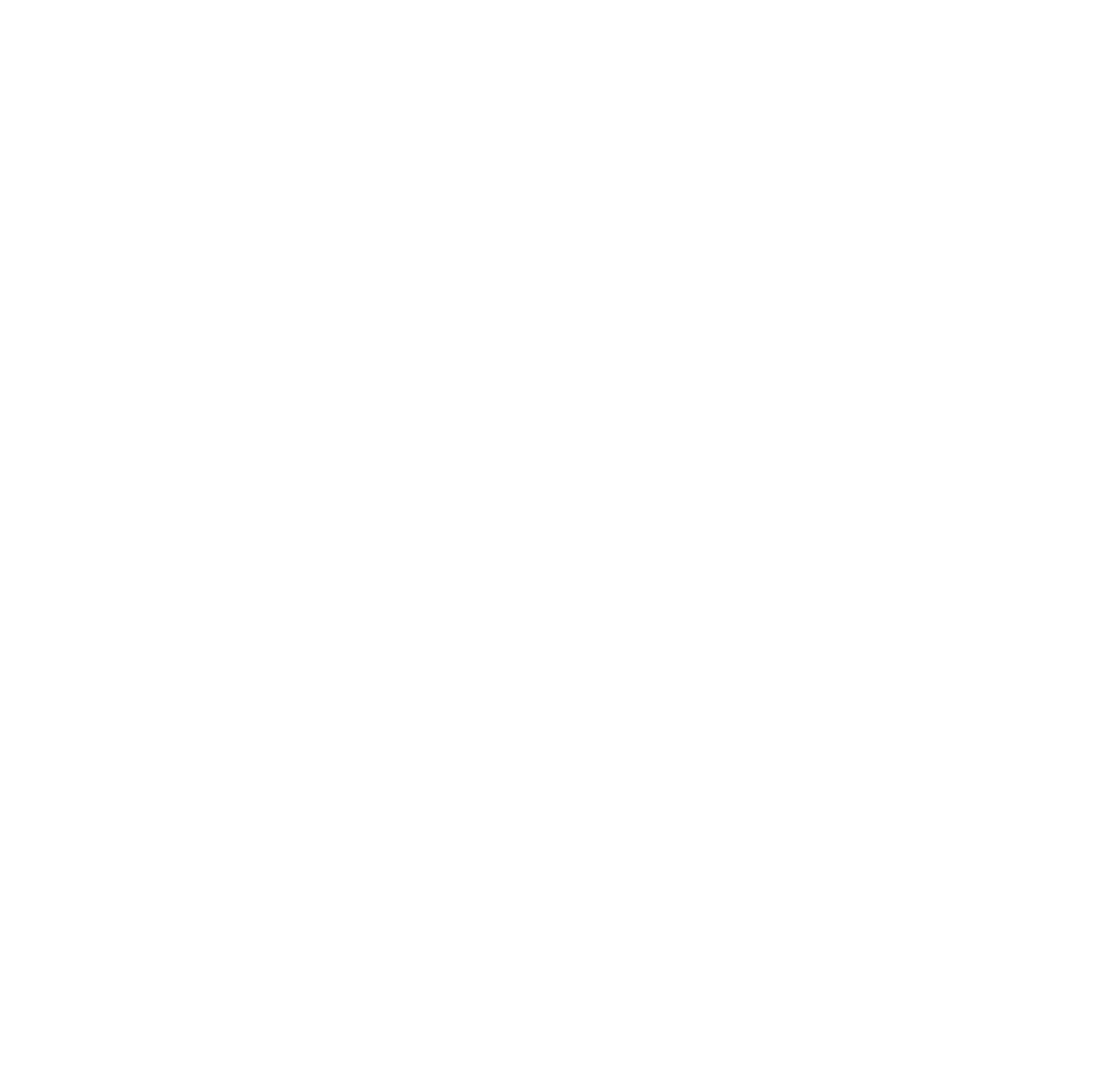
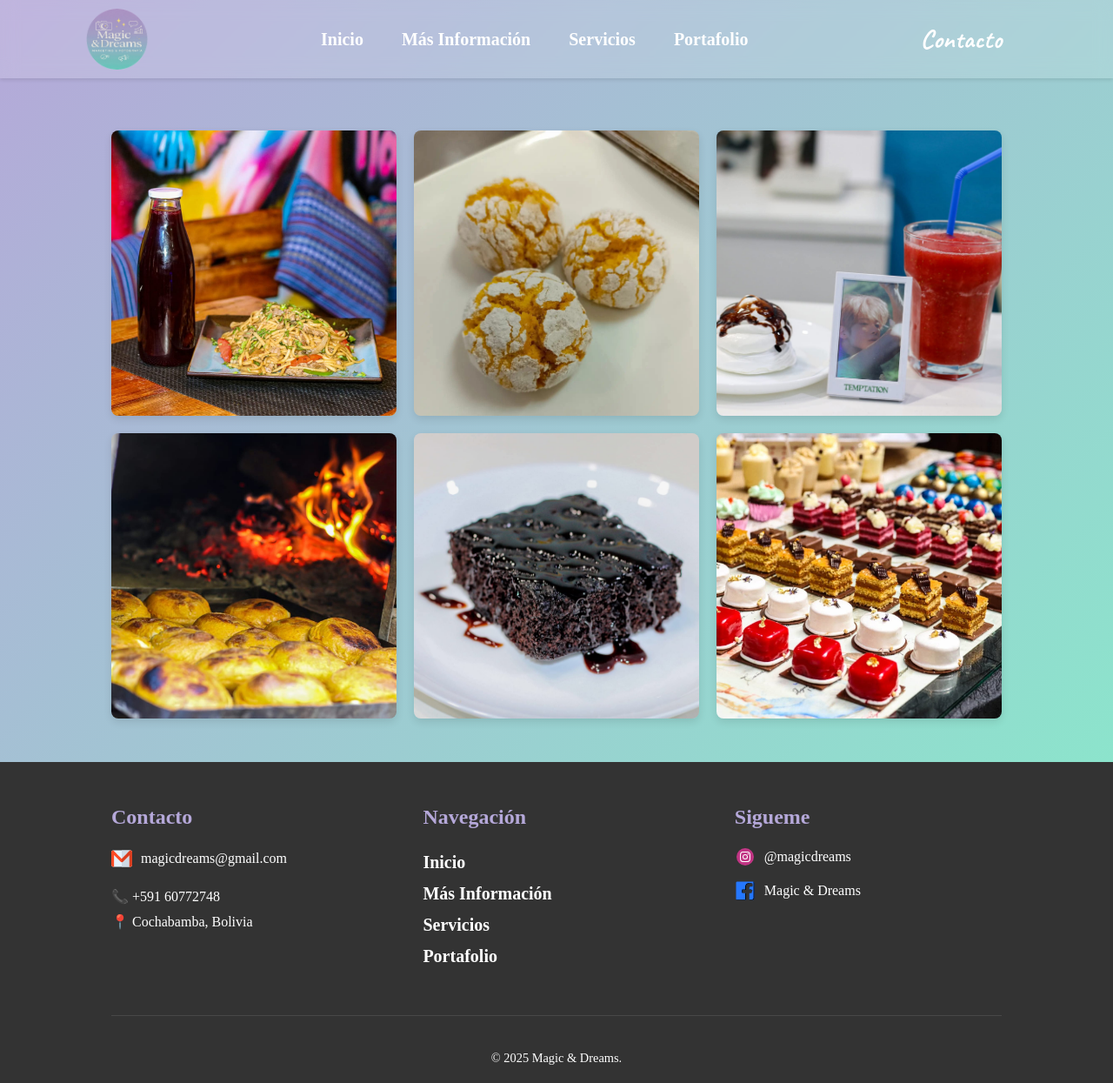
Before and after one commit to BRafa34/Marketing-y-Fotografia, a plain HTML site: page templates/portafolio.html in a window 1280 px wide. Shown: the whole page at 87% size. Before the commit the page ends 800 px from the top, so only its background shows below. Drawn offline with Linux system fonts and the light colour scheme.

Commit message:
Portafolio basico

```diff
--- /dev/null
+++ b/static/css/portafolio.css
@@ -0,0 +1,277 @@
+/* Importacion de Fuentes */
+
+@import url('https://fonts.googleapis.com/css2?family=Caveat:wght@400..700&display=swap');
+
+/*Paleta de Colores*/
+:root {
+    --color-lavanda: #b5a8d9;
+    --color-verde-menta: #8ce4cc;
+    --color-celeste: #74d4e0;
+
+    --color-primario: #ffffff;
+
+    --color-neutro-blanco: #ffffff;
+    --color-neutro-oscuro: #666666;
+    --color-neutro-gris-claro: #e5e5e5;
+
+    --color-texto-principal: #ffffff;
+    --color-texto-secundario: #444444;
+
+    --color-borde-claro: #f7f9fa;
+    --color-sombra: rgba(0, 0, 0, 0.1);
+}
+* {
+    margin: 0;
+    padding: 0;
+    box-sizing: border-box;
+}
+html{
+    scroll-behavior: smooth;
+}
+.body {
+    width: 100%;
+    height: 100%;
+    background-color: var(--color-neutro-blanco);/**/
+    color: var(--color-texto-secundario);/**/
+}
+/* Navbar Styles */
+header {
+    position: fixed; /* 💡 Navbar flotante sobre el hero */
+    top: 0;
+    left: 0;
+    width: 100%;
+    z-index: 10;
+    height: 90px;
+    overflow: visible;
+    display: flex;
+    justify-content: space-between;
+    align-items: center;
+    padding: 15px 10%;
+    background: rgba(255, 255, 255, 0.15);
+    backdrop-filter: blur(10px);
+    /*background: linear-gradient(90deg, var(--color-lavanda), var(--color-verde-menta));*/
+    box-shadow: 0 2px 4px var(--color-sombra);
+}
+li, a, button {
+    font-weight: 700;
+    font-size: 20px;
+    cursor: pointer;
+    text-decoration: none;
+}
+.logo{
+    height: 70px;
+    width: auto;
+    margin-left: -30px;
+    object-fit: contain;
+}
+.btn-contact {
+    font-family: "Caveat", cursive;
+    color: var(--color-primario);
+    border: none;
+    border-radius: 50px;
+    transition: all 0.3s ease 0s;
+    font-size: 30px;
+    background: none;
+}
+.btn-contact:hover {
+    color: var(--color-texto-secundario);
+    transform: translateY(-5px);
+}
+.logo {
+    cursor: pointer;
+}
+.nav-links {
+    list-style: none;
+}
+.nav-links li {
+    display: inline-block;
+    padding: 0px 20px;
+}
+.nav-links li a {
+    transition: all 0.3s ease 0s;
+    color: var(--color-primario);
+}
+.nav-links li a:hover {
+    color: var(--color-neutro-oscuro);
+}
+/* Responsive Navbar */
+
+/* Footer */
+.main-footer {
+    background-color: #333333;
+    color: var(--color-texto-principal);
+    padding: 50px 10% 20px;
+}
+
+.footer-content {
+    display: flex;
+    flex-wrap: wrap;
+    justify-content: space-between;
+    max-width: 1200px;
+    margin: 0 auto 30px;
+    border-bottom: 1px solid rgba(255, 255, 255, 0.1);
+    padding-bottom: 30px;
+}
+
+.footer-section {
+    width: 30%;
+    min-width: 200px;
+    margin-bottom: 20px;
+}
+
+.footer-section h4 {
+    color: var(--color-lavanda);
+    font-size: 1.5em;
+    margin-bottom: 20px;
+}
+.footer-navigation ul {
+    list-style: none;
+    padding: 0;
+}
+
+.footer-navigation a,
+.footer-contact p {
+    color: var(--color-texto-principal);
+    text-decoration: none;
+    font-size: 1em;
+    line-height: 1.8;
+    transition: color 0.3s;
+}
+.footer-contact img{
+    width: 24px;
+    height: 24px;
+    transition: filter 0.3s;
+}
+.footer-navigation a:hover {
+    color: var(--color-verde-menta);
+}
+.contact-item,
+.social-item{
+    display: flex;
+    align-items: center;
+    gap: 10px;
+    margin-bottom: 15px;
+    line-height: 1.5;
+}
+.contact-item img,
+.social-item img {
+    width: 24px;
+    height: 24px;
+}
+.contact-item p,
+.social-item p {
+    color: var(--color-texto-principal);
+    margin: 0;
+    font-size: 1em;
+}
+.footer-bottom {
+    max-width: 1200px;
+    margin: 0 auto;
+    text-align: center;
+    font-size: 0.9em;
+    padding-top: 10px;
+}
+
+/* Responsive Footer */
+@media (max-width: 768px) {
+    .footer-content {
+        flex-direction: column;
+        align-items: center;
+        text-align: center;
+    }
+    .footer-section {
+        width: 100%;
+        min-width: auto;
+        margin-bottom: 30px;
+    }
+    .social-links {
+        justify-content: center;
+    }
+}
+
+/* Section: Portafolio */
+.portafolio-main-title {
+    font-size: 4em;
+    color: var(--color-neutro-blanco);
+    font-weight: 700;
+}
+
+.portafolio-grid-section {
+    padding: 40px 10%;
+    background-color: var(--color-neutro-gris-claro);
+    background: linear-gradient(135deg, var(--color-lavanda) 0%, var(--color-verde-menta) 100%);
+    padding-top: 150px; /* Espacio para el Navbar fijo */
+    padding-bottom: 50px;
+    text-align: center;
+}
+
+.portafolio-grid-container {
+    max-width: 1200px;
+    margin: 0 auto;
+    display: grid;
+    /* Cuadrícula base: 3 columnas, ajustando para diferentes tamaños */
+    grid-template-columns: repeat(auto-fit, minmax(300px, 1fr));
+    gap: 20px;
+}
+
+.grid-item {
+    overflow: hidden;
+    border-radius: 8px;
+    box-shadow: 0 4px 10px var(--color-sombra);
+    cursor: pointer;
+    position: relative;
+    padding-bottom: 100%;
+    height: 0;
+}
+
+.grid-item img {
+    position: absolute;
+    top: 0;
+    left: 0;
+    width: 100%;
+    height: 100%;
+    object-fit: cover;
+    display: block;
+    transition: transform 0.4s ease-in-out;
+}
+
+.grid-item:hover img {
+    transform: scale(1.05);
+}
+
+.lightbox {
+    display: none; /* Oculto por defecto */
+    position: fixed;
+    z-index: 100;
+    padding-top: 50px;
+    left: 0;
+    top: 0;
+    width: 100%;
+    height: 100%;
+    overflow: auto;
+    background-color: rgba(0, 0, 0, 0.8);
+}
+
+.lightbox-content {
+    margin: auto;
+    display: block;
+    width: 90%;
+    max-width: 900px;
+    max-height: 90%;
+}
+
+.lightbox-close {
+    position: absolute;
+    top: 15px;
+    right: 35px;
+    color: #f1f1f1;
+    font-size: 40px;
+    font-weight: bold;
+    transition: 0.3s;
+    cursor: pointer;
+}
+
+.lightbox-close:hover,
+.lightbox-close:focus {
+    color: var(--color-celeste);
+}
--- /dev/null
+++ b/static/js/portafolio.js
@@ -0,0 +1,31 @@
+document.addEventListener('DOMContentLoaded', function() {
+    const gridItems = document.querySelectorAll('.grid-item img');
+    const lightbox = document.getElementById('lightbox');
+    const lightboxImage = document.getElementById('lightbox-image');
+    const closeBtn = document.querySelector('.lightbox-close');
+    gridItems.forEach(img => {
+        img.addEventListener('click', function() {
+            const imgSrc = this.getAttribute('data-img-src') || this.src;
+
+            lightboxImage.src = imgSrc;
+            lightbox.style.display = 'block';
+            document.body.style.overflow = 'hidden';
+        });
+    });
+    closeBtn.addEventListener('click', function() {
+        lightbox.style.display = 'none';
+        document.body.style.overflow = 'auto';
+    });
+    lightbox.addEventListener('click', function(e) {
+        if (e.target === lightbox) {
+            lightbox.style.display = 'none';
+            document.body.style.overflow = 'auto';
+        }
+    });
+    document.addEventListener('keydown', function(e) {
+        if (e.key === 'Escape' && lightbox.style.display === 'block') {
+            lightbox.style.display = 'none';
+            document.body.style.overflow = 'auto';
+        }
+    });
+});
--- a/templates/portafolio.html
+++ b/templates/portafolio.html
@@ -0,0 +1,92 @@
+<!DOCTYPE html>
+<html lang="en">
+<head>
+    <meta charset="UTF-8">
+    <meta name="viewport" content="width=device-width, initial-scale=1.0">
+    <title>Portafolio | Magic & Dreams</title>
+    <link rel="stylesheet" href="/static/css/portafolio.css">
+</head>
+<body>
+    <header class="navbar">
+        <img class="logo" src="/static/img/logo.png" alt="logo">
+        <nav>
+            <ul class="nav-links">
+                <li><a href="index.html">Inicio</a></li>
+                <li><a href="about_me.html">Más Información</a></li>
+                <li><a href="servicios.html">Servicios</a></li>
+                <li><a href="portafolio.html">Portafolio</a></li>
+            </ul>
+        </nav>
+        <a class="contact" href="#footer"><button class="btn-contact">Contacto</button></a>
+    </header>
+    <section class="portafolio-grid-section">
+        <div class="portafolio-grid-container">
+            <div class="grid-item">
+                <img src="/static/img/IMG-1.jpg" alt="IMG-1" data-img-src="/static/img/IMG-1.jpg">
+            </div>
+            <div class="grid-item">
+                <img src="/static/img/IMG-2.jpg" alt="IMG-2" data-img-src="/static/img/IMG-2.jpg">
+            </div>
+
+            <div class="grid-item">
+                <img src="/static/img/IMG-3.jpg" alt="IMG-3" data-img-src="/static/img/IMG-3.jpg">
+            </div>
+
+            <div class="grid-item">
+                <img src="/static/img/IMG-4.jpg" alt="IMG-4" data-img-src="/static/img/IMG-4.jpg">
+            </div>
+
+            <div class="grid-item">
+                <img src="/static/img/IMG-5.jpg" alt="IMG-5" data-img-src="/static/img/IMG-5.jpg">
+            </div>
+
+            <div class="grid-item">
+                <img src="/static/img/IMG-6.jpg" alt="IMG-6" data-img-src="/static/img/IMG-6.jpg">
+            </div>
+        </div>
+    </section>
+    <div id="lightbox" class="lightbox">
+        <span class="lightbox-close">&times;</span>
+        <img class="lightbox-content" id="lightbox-image">
+    </div>
+    <footer class="main-footer" id="footer">
+        <div class="footer-content">
+            <div class="footer-section footer-contact">
+                <h4>Contacto</h4>
+                <div class="contact-item"><img src="/static/img/icons/gmail-icon.svg" alt="Gmail">
+                <p>magicdreams@gmail.com</p></div>
+                <p>📞 +591 60772748</p>
+                <p>📍 Cochabamba, Bolivia</p>
+            </div>
+
+            <div class="footer-section footer-navigation">
+                <h4>Navegación</h4>
+                <ul>
+                    <li><a href="index.html">Inicio</a></li>
+                    <li><a href="about_me.html">Más Información</a></li>
+                    <li><a href="servicios.html">Servicios</a></li>
+                    <li><a href="portafolio.html">Portafolio</a></li>
+                </ul>
+            </div>
+
+            <div class="footer-section footer-social">
+                <h4>Sigueme</h4>
+                <div class="social-list">
+                    <div class="social-item">
+                        <img src="/static/img/icons/instagram-icon.svg" alt="Instagram">
+                        <p>@magicdreams</p>
+                    </div>
+                    <div class="social-item">
+                        <img src="/static/img/icons/facebook-icon.svg" alt="Facebook">
+                        <p>Magic & Dreams</p>
+                    </div>
+                </div>
+            </div>
+        </div>
+        <div class="footer-bottom">
+            <p>&copy; 2025 Magic & Dreams.</p>
+        </div>
+    </footer>
+    <script src="/static/js/portafolio.js"></script>
+</body>
+</html>
```
Also changed, not shown: templates/about_me.html (+1 -0 lines), templates/index.html (+2 -1 lines), templates/s.html (+1 -0 lines), templates/servicios.html (+1 -0 lines).
